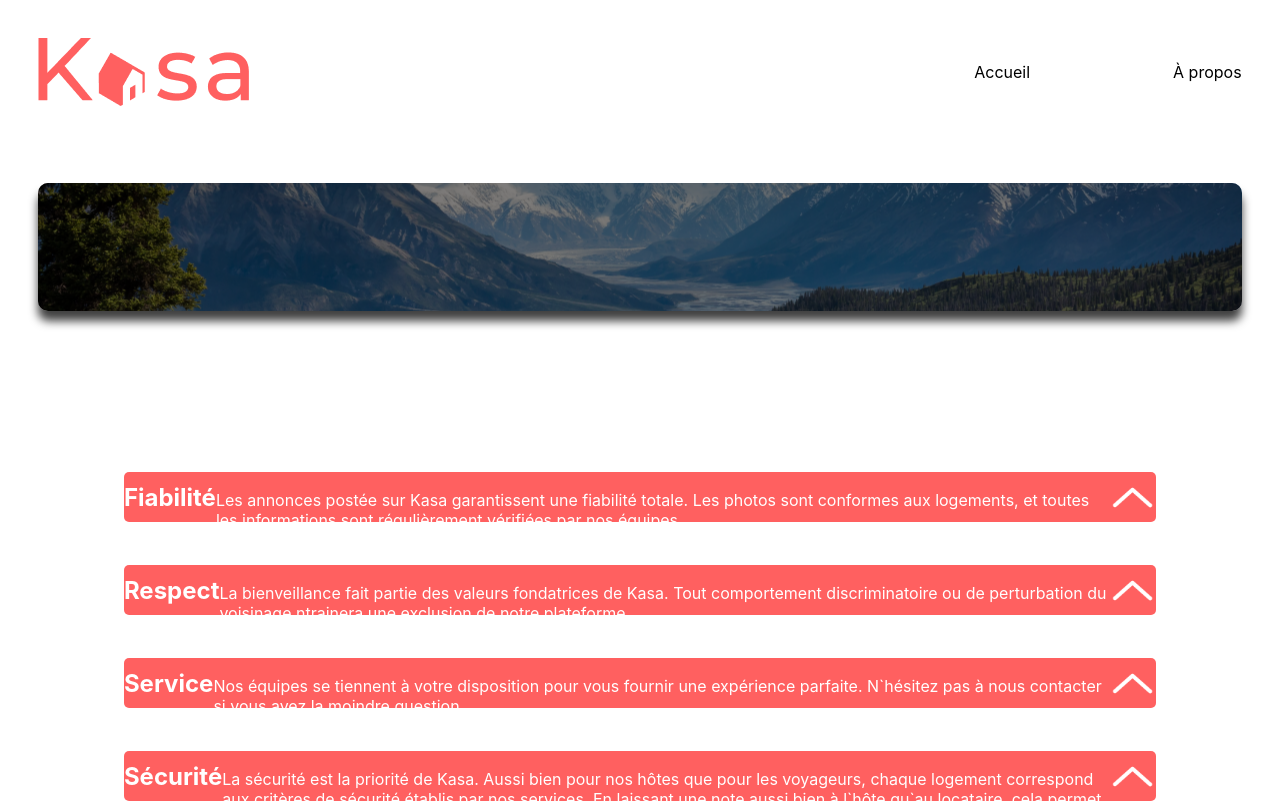
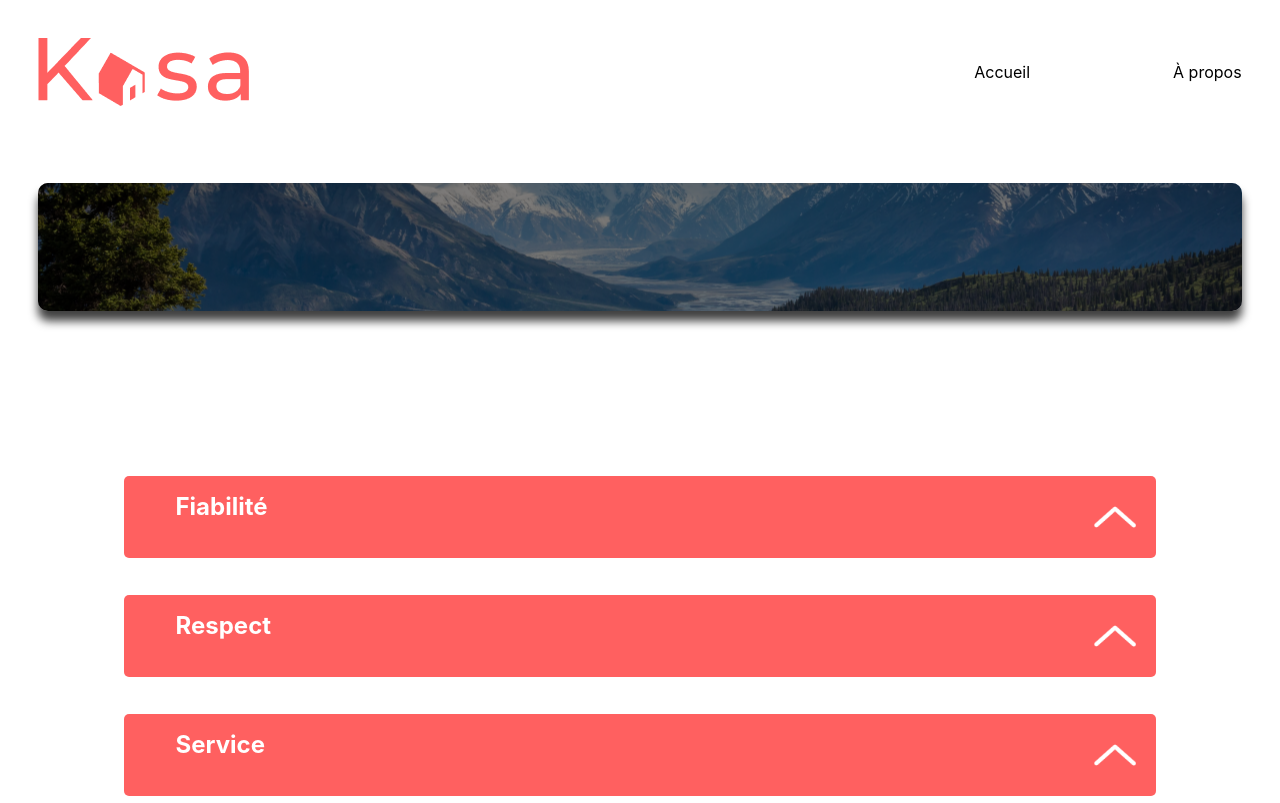
Before and after one commit to GripFast-III/Kasa, a React (Create React App) app in the folder projet-kasa/: page /about in a window 1280 px wide. Shown: the top 803 px of the page. Built offline with nearby package versions, Linux system fonts and the light colour scheme.

Commit message:
Main page OK; About page OK

```diff
--- a/projet-kasa/src/Components/Dropdown/index.jsx
+++ b/projet-kasa/src/Components/Dropdown/index.jsx
@@ -20,6 +20,7 @@ export default function Collapse(props) {
   return (
     // Affiche le dropdown replié par défaut
     <div className={`collapse ${props.aboutStyle}`}>
+      {" "}
       <div onClick={toggleState} className="collapse__visible">
         <img
           className={toggle ? "chevron rotated" : "chevron"}
@@ -32,7 +33,7 @@ export default function Collapse(props) {
         className={toggle ? "collapse__toggle animated" : "collapse__toggle"}
         style={{ height: toggle ? `${heightEl}` : "0px" }}
       >
-        <p aria-hidden={toggle ? "true" : "false"}>{props.aboutText}</p>
+        <p aria-hidden={toggle ? "true" : "false"}>{props.aboutText}</p>{" "}
       </div>
     </div>
   );
--- a/projet-kasa/src/Pages/About/index.jsx
+++ b/projet-kasa/src/Pages/About/index.jsx
@@ -37,7 +37,9 @@ const About = () => {
       <section className="about">
         {about_content.map((content, index) => (
           <div className="contentAbout" key={`about-${index}-${content.title}`}>
-            <h2 className="aboutTitles">{content.title}</h2>
+            <div className="titleH2">
+              <h2 className="aboutTitles">{content.title}</h2>
+            </div>
             <Dropdown
               name={content.title}
               aboutText={content.text}
--- a/projet-kasa/src/Styles/index.css
+++ b/projet-kasa/src/Styles/index.css
@@ -162,15 +162,19 @@ a:hover {
 }
 
 .gallery {
+  display: grid;
+  grid-template-columns: repeat(3, 1fr);
+  gap: 30px;
+  border-radius: 10px;
   margin: 3%;
+  padding: 3%;
   background: rgb(244, 244, 244);
-  border-radius: 10px;
 }
 
 .gallery a {
   display: flex;
   text-decoration: none;
-  width: 33%;
+  width: 100%;
 }
 
 .cardList {
@@ -183,8 +187,8 @@ a:hover {
 }
 
 .card {
-  display: flex;
-  flex-direction: column;
+  /*display: flex;
+  flex-direction: column;*/
   width: 100%;
   height: 100%;
 }
@@ -192,12 +196,18 @@ a:hover {
 .card img {
   width: 100%;
   height: 100%;
+  object-fit: cover;
+  border-radius: 10px;
+  box-shadow: 3px 6px 10px 4px rgba(0, 0, 0, 0.4);
+  -webkit-box-shadow: 3px 6px 10px 4px rgba(0, 0, 0, 0.4);
+  -moz-box-shadow: 3px 6px 10px 4px rgba(0, 0, 0, 0.4);
 }
 
 .card-title {
   color: white;
   text-decoration: none;
-  transform: translateY(-23px);
+  transform: translateY(-45px);
+  margin-left: 10px;
 }
 
 .cards {
@@ -229,18 +239,26 @@ a:hover {
 .aboutTitles {
   display: flex;
   justify-content: center;
+  z-index: 1;
+}
+
+.titleH2 {
+  display: flex;
+  width: 100%;
+  justify-content: left;
+  margin-left: 10%;
 }
 
 .contentAbout {
   display: flex;
-  flex-direction: row;
+  flex-direction: column;
   justify-content: space-around;
   align-items: center;
-  background-color: #ff6060;
+  /* background-color: #ff6060; */
   border-radius: 5px;
   color: white;
   margin: 2%;
-  height: 50px;
+  /*height: 50px;*/
 }
 
 .chevron {
@@ -259,6 +277,35 @@ a:hover {
   transform: rotate(180deg);
 }
 
+.collapse {
+  margin-bottom: -75px;
+}
+
+.collapse__visible {
+  display: flex;
+  justify-content: right;
+  align-items: center;
+  background-color: #ff6060;
+  color: white;
+  padding: 1rem;
+  cursor: pointer;
+  border-radius: 5px;
+  transform: translateY(-65px);
+}
+
+.collapse__toggle {
+  overflow: hidden;
+  transition: height 0.5s ease;
+  background-color: #fafafa;
+  border-radius: 0px 0px 5px 5px;
+  transform: translateY(-65px);
+}
+
+.collapse__toggle p {
+  color: black;
+  margin: 2%;
+}
+
 footer {
   background-color: black;
   margin-top: 3%;
```
